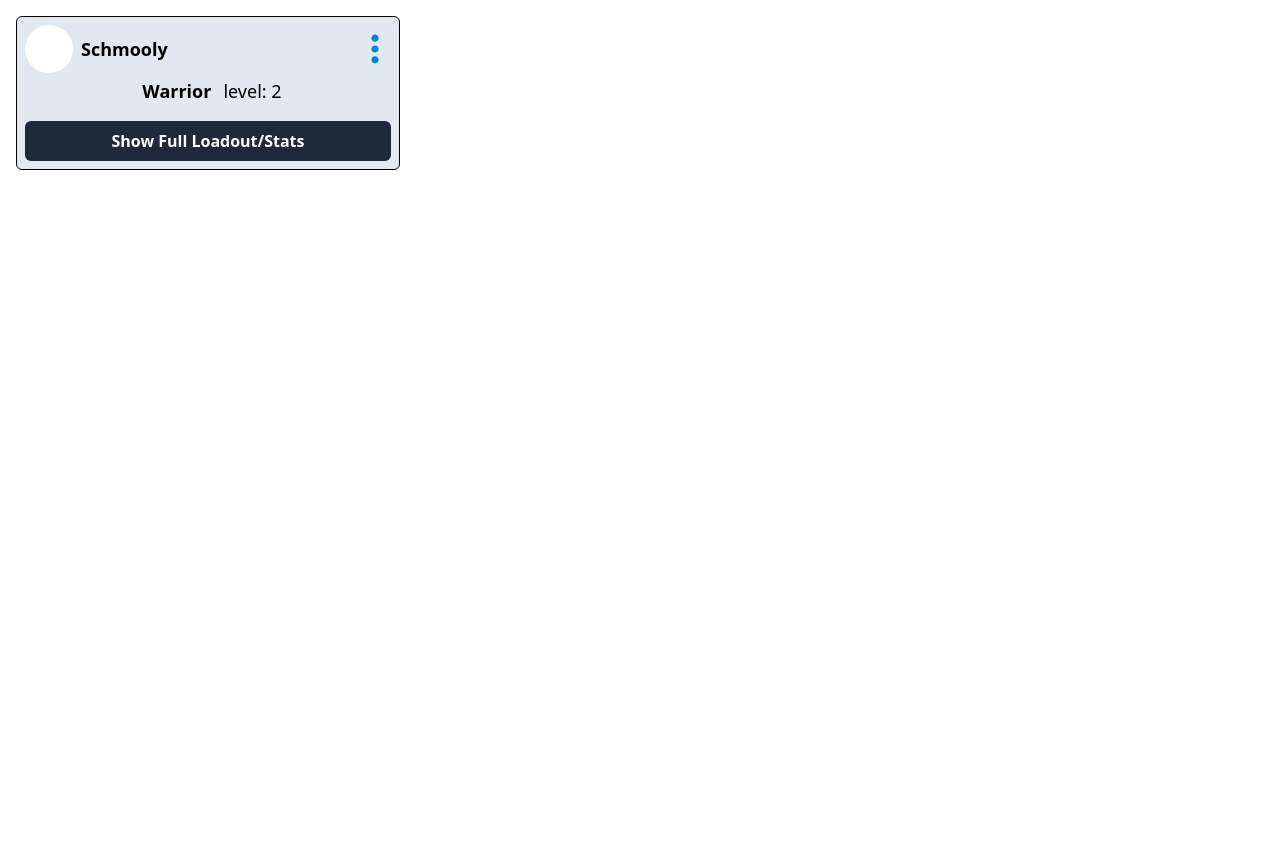
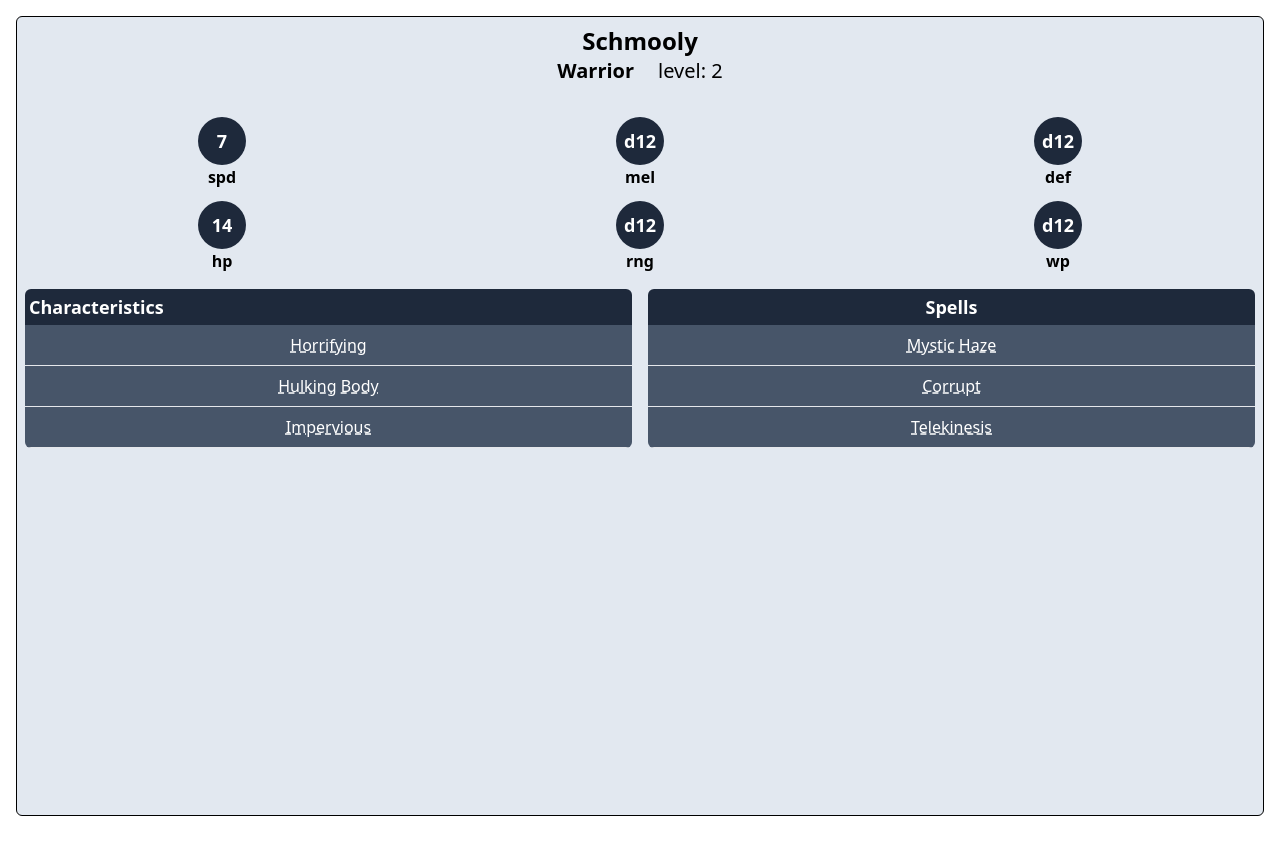
Before and after one commit to Nathanael-Allen/cyber_savage_beta, a React (Vite) app: page / in a window 1280 px wide. Shown: the top 854 px of the page. Before the commit the page ends 800 px from the top, so only its background shows below. Built offline with nearby package versions, Linux system fonts and the light colour scheme; a web font is replaced by a local one.

Commit message:
added equipped characteristics list and spell list to character detail view

```diff
--- a/src/components/ComCharacterPreview.tsx
+++ b/src/components/ComCharacterPreview.tsx
@@ -1,6 +1,6 @@
 import { useState } from "react";
 import { TUnit } from "../types/types";
-import ComStatBubble from "./ComStatBubble";
+// import ComStatBubble from "./ComStatBubble";
 
 type props = { unit: TUnit };
 export default function ComCharacterPreview({ unit }: props) {
--- /dev/null
+++ b/src/components/ComEqCharacteristics.tsx
@@ -0,0 +1,32 @@
+import { useState } from "react";
+import { TCharacteristics } from "../types/types";
+
+type props = { charList: TCharacteristics[] };
+
+export default function ComEqCharacteristics({ charList }: props) {
+  const [openDescription, setOpenDescription] = useState<TCharacteristics | null>(null);
+
+  return (
+    <div className="">
+      <h2 className="text-lg font-semibold bg-slate-800 text-white p-1 rounded-t-md">
+        Characteristics
+      </h2>
+      <ul className="bg-slate-600 text-white rounded-b-md max-h-48 overflow-scroll *:border-b">
+        {charList.map((char) => {
+          return (
+            <li className=""><button className="py-2 w-full underline decoration-dashed hover:text-sky-200" onClick={() => setOpenDescription(char)}>{char.name}</button></li>
+          );
+        })}
+      </ul>
+      {openDescription && (
+        <div className="z-0 h-full w-full fixed top-0 left-0 bg-white/30 flex justify-center items-center"  onClick={() => setOpenDescription(null)}>
+          <div className="z-10 min-h-48 w-56 bg-slate-600 text-white flex flex-col gap-4 text-center rounded-md relative" onClick={(e) => e.stopPropagation()}>
+            <button className="absolute text-3xl font-bold -top-9 right-2 text-red-800"  onClick={() => setOpenDescription(null)}>close</button>
+            <h2 className="text-xl font-semibold w-full bg-slate-900 p-1 rounded-t-md">{openDescription.name}</h2>
+            <p className="">{openDescription.description}</p>
+          </div>
+        </div>
+      )}
+    </div>
+  );
+}
--- /dev/null
+++ b/src/components/ComEqSpells.tsx
@@ -0,0 +1,38 @@
+import { useState } from "react";
+import { TSpells } from "../types/types";
+
+type props = { spellList: TSpells[] };
+
+export default function ComEqSpells({ spellList }: props) {
+  const [openDescription, setOpenDescription] = useState<TSpells | null>(null);
+
+  return (
+    <div className="">
+      <h2 className="text-lg text-center font-semibold bg-slate-800 text-white p-1 rounded-t-md">
+        Spells
+      </h2>
+      <ul className="bg-slate-600 text-white rounded-b-md max-h-48 overflow-scroll *:border-b">
+        {spellList.map((spell) => {
+          return (
+            <li className=""><button className="py-2 w-full underline decoration-dashed hover:text-sky-200" onClick={() => setOpenDescription(spell)}>{spell.name}</button></li>
+          );
+        })}
+      </ul>
+      {openDescription && (
+        <div className="z-0 h-full w-full fixed top-0 left-0 bg-white/30 flex justify-center items-center"  onClick={() => setOpenDescription(null)}>
+          <div className="z-10 min-h-48 w-56 bg-slate-600 text-white flex flex-col gap-1 pb-4 text-center rounded-md relative" onClick={(e) => e.stopPropagation()}>
+            <button className="absolute text-3xl font-bold -top-9 right-2 text-red-800"  onClick={() => setOpenDescription(null)}>close</button>
+            <h2 className="text-xl font-semibold w-full bg-slate-900 p-1 rounded-t-md">{openDescription.name}</h2>
+            <p className=""><span className="font-semibold">Action:</span> {openDescription.actionType}</p>
+            <p className=""><span className="font-semibold">Range:</span> {openDescription.range}</p>
+            <p className=""><span className="font-semibold">Spellocity:</span> {openDescription.spellocity}</p>
+            <p className=""><span className="font-semibold">Fizzle:</span> {openDescription.fizzle}</p>
+            <p className=""><span className="font-semibold">Weak:</span> {openDescription.weak}</p>
+            <p className=""><span className="font-semibold">Adequate:</span> {openDescription.adequate}</p>
+            <p className=""><span className="font-semibold">Exemplary:</span> {openDescription.exemplary}</p>
+          </div>
+        </div>
+      )}
+    </div>
+  );
+}
--- /dev/null
+++ b/src/components/ComFullCharacter.tsx
@@ -0,0 +1,40 @@
+import { TUnit } from "../types/types"
+import ComEqCharacteristics from "./ComEqCharacteristics";
+import ComEqSpells from "./ComEqSpells";
+import ComStatBubble from "./ComStatBubble";
+
+type props = {unit: TUnit};
+
+export default function ComFullCharacter({unit}: props) {
+  return (
+    <div className="min-h-dvh m-4 p-2 bg-slate-200 border border-black rounded-md">
+      <div className="flex flex-col justify-center items-center">
+         <h2 className="text-2xl font-bold">{unit.unitName}</h2>
+         <div className="flex gap-6">
+          <p className="text-xl font-semibold">{unit.unitClass}</p>
+          <p className="text-xl">level: {unit.level}</p>
+         </div>
+      </div>
+      <div className="flex flex-col gap-3 mt-8 mb-4">
+        <div className="flex gap-6 justify-around">
+          <ComStatBubble stat={unit.speed!} statTag="spd" />
+          <ComStatBubble stat={unit.diceMelee!} statTag="mel" />
+          <ComStatBubble stat={unit.diceDefense!} statTag="def" />
+        </div>
+        <div className="flex gap-6 justify-around">
+          <ComStatBubble stat={unit.health!} statTag="hp" />
+          <ComStatBubble stat={unit.diceRanged!} statTag="rng" />
+          <ComStatBubble stat={unit.diceWillpower!} statTag="wp" />
+        </div>
+      </div>
+      <div className="grid grid-cols-2 gap-4">
+        <div>
+          {unit.equippedCharacteristics && <ComEqCharacteristics charList={unit.equippedCharacteristics} />}
+        </div>
+        <div>
+          {unit.equippedSpells && <ComEqSpells spellList={unit.equippedSpells} />}
+        </div>
+      </div>
+    </div>
+  )
+}
--- a/src/components/ComStatBubble.tsx
+++ b/src/components/ComStatBubble.tsx
@@ -3,7 +3,7 @@
 export default function ComStatBubble({stat, statTag}: props) {
   return (
     <div className="text-center">
-      <div className="flex justify-center items-center bg-slate-800 text-white rounded-full w-10 h-10 font-semibold text-lg">{stat}</div>
+      <div className="flex justify-center items-center bg-slate-800 text-white rounded-full w-12 h-12 font-semibold text-lg">{stat}</div>
       <p className="font-semibold">{statTag}</p>
     </div>
   )
--- a/src/main.tsx
+++ b/src/main.tsx
@@ -3,6 +3,7 @@
 import App from "./App.tsx";
 import ComCharacterPreview from "./components/ComCharacterPreview.tsx";
 import { TUnit } from "./types/types.ts";
+import ComFullCharacter from "./components/ComFullCharacter.tsx";
 
 const unit: TUnit = {
   unitName: "Schmooly",
@@ -17,12 +18,30 @@
   diceRanged: "d12",
   diceDefense: "d12",
   diceWillpower: "d12",
+  equippedCharacteristics: [
+    {
+      name: "Horrifying",
+      description:
+        "Any model targeting this model with a combat action must test willpower vs this model. If failed weaken attack for the combat action.",
+    },
+    { name: "Hulking Body", description: "+4 Health" },
+    {
+      name: "Impervious",
+      description: "Glancing hits do 0 damage to this model.",
+    },
+  ],
+  equippedSpells: [
+    { name: "Mystic Haze", spellocity: "d4", actionType: "utility", range: '12"', fizzle: "Caster become blind", weak: "3\"x1\" blocking LoS", adequate: "6\"x1\" blocking LoS", exemplary: "8\"x1\" blocking LoS"},
+    { name: "Corrupt", spellocity: "d8", actionType: "utility", range: '12" (Target Terrain)', fizzle: "Caster takes 1 dmg", weak: "Dangerous d6", adequate: "Dangerous d8", exemplary: "Dangerous d12"},
+    { name: "Telekinesis", spellocity: "target", actionType: "utility", range: '6"', fizzle: "Target immobilized", weak: "Move target 6\"", adequate: "Move target 8\"", exemplary: "Move target 12\""},
+  ]
 }
 
 createRoot(document.getElementById("root")!).render(
   <StrictMode>
     <div>
-    <ComCharacterPreview unit={unit} />
+      <ComFullCharacter unit={unit} />
+    {/* <ComCharacterPreview unit={unit} />     */}
     </div>
   </StrictMode>
 );
```
